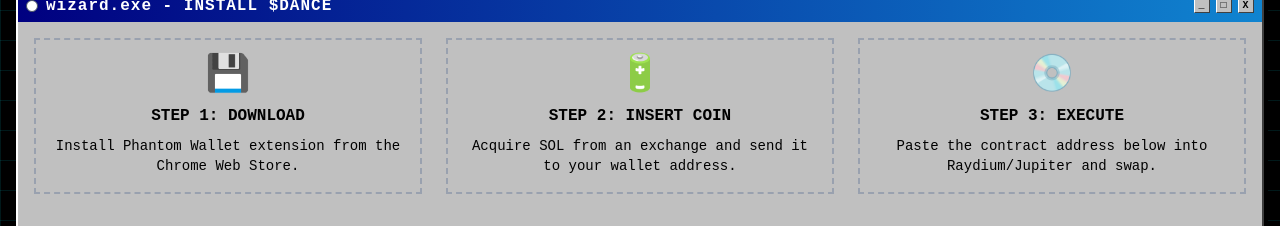
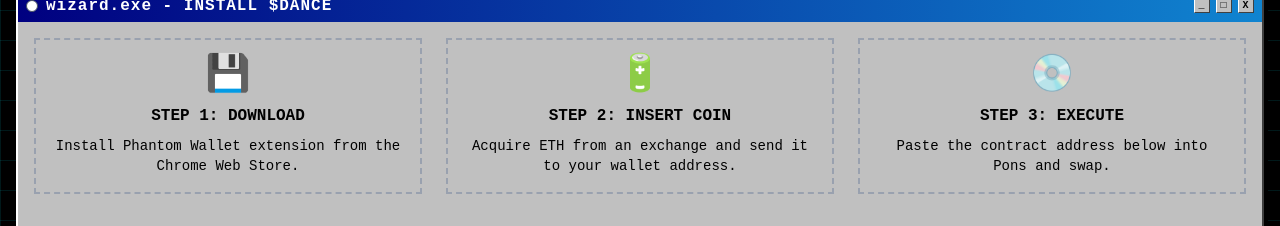
Before and after one commit to robbysoerya/dancinglobsters, a Next.js app: page / in a window 1280 px wide. Shown: the part 1940-2166 px from the top of the page. Built offline with nearby package versions, Linux system fonts and the light colour scheme.

Commit message:
Update instructions for coin acquisition and swapping

```diff
--- a/app/page.tsx
+++ b/app/page.tsx
@@ -186,12 +186,12 @@
                  <div className="p-4 border-2 border-dashed border-gray-400 hover:bg-white/10 transition">
                     <div className="text-4xl mb-2">🔋</div>
                     <h3 className="font-bold mb-2">STEP 2: INSERT COIN</h3>
-                    <p className="text-sm">Acquire SOL from an exchange and send it to your wallet address.</p>
+                    <p className="text-sm">Acquire ETH from an exchange and send it to your wallet address.</p>
                  </div>
                  <div className="p-4 border-2 border-dashed border-gray-400 hover:bg-white/10 transition">
                     <div className="text-4xl mb-2">💿</div>
                     <h3 className="font-bold mb-2">STEP 3: EXECUTE</h3>
-                    <p className="text-sm">Paste the contract address below into Raydium/Jupiter and swap.</p>
+                    <p className="text-sm">Paste the contract address below into Pons and swap.</p>
                  </div>
               </div>
 
```
